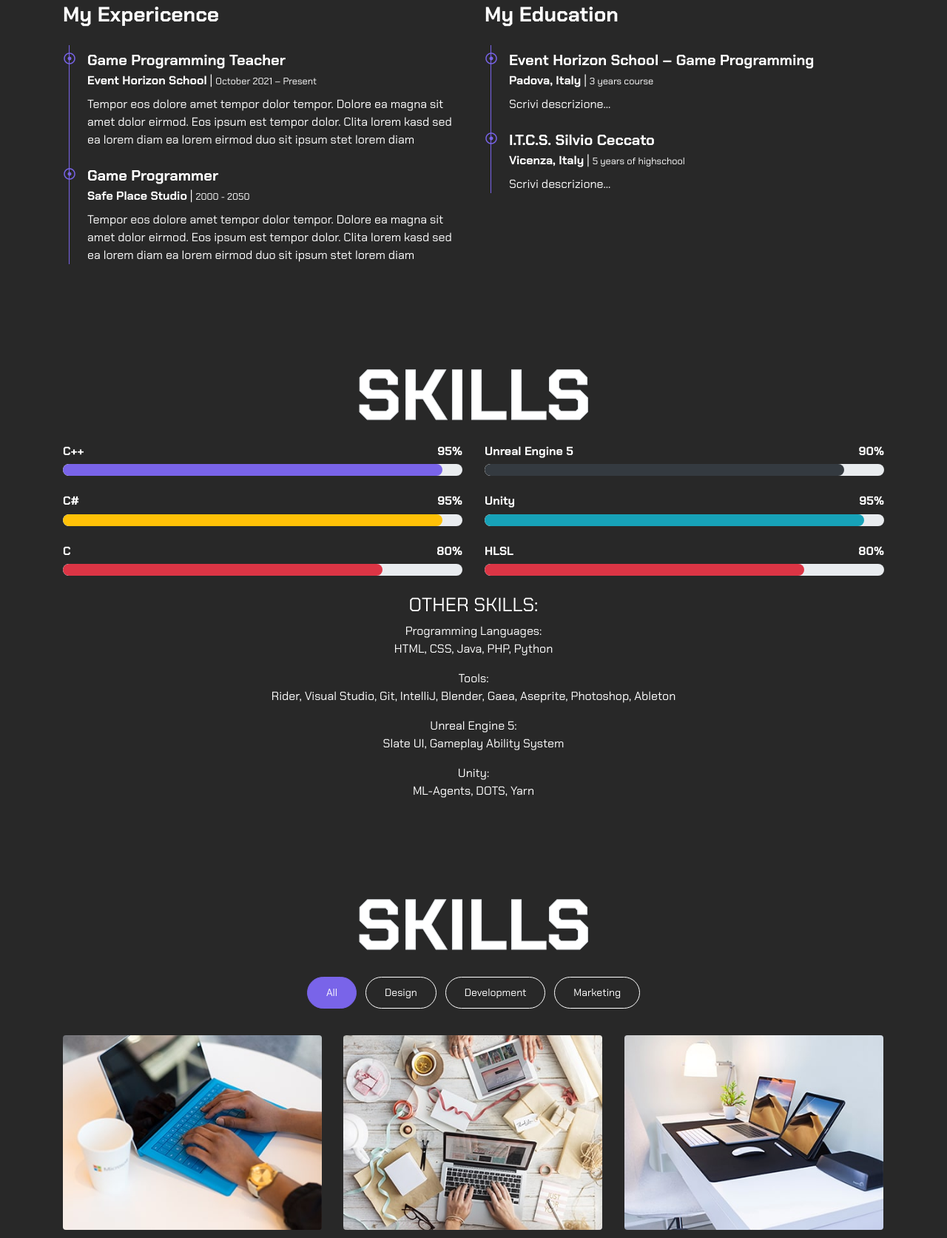
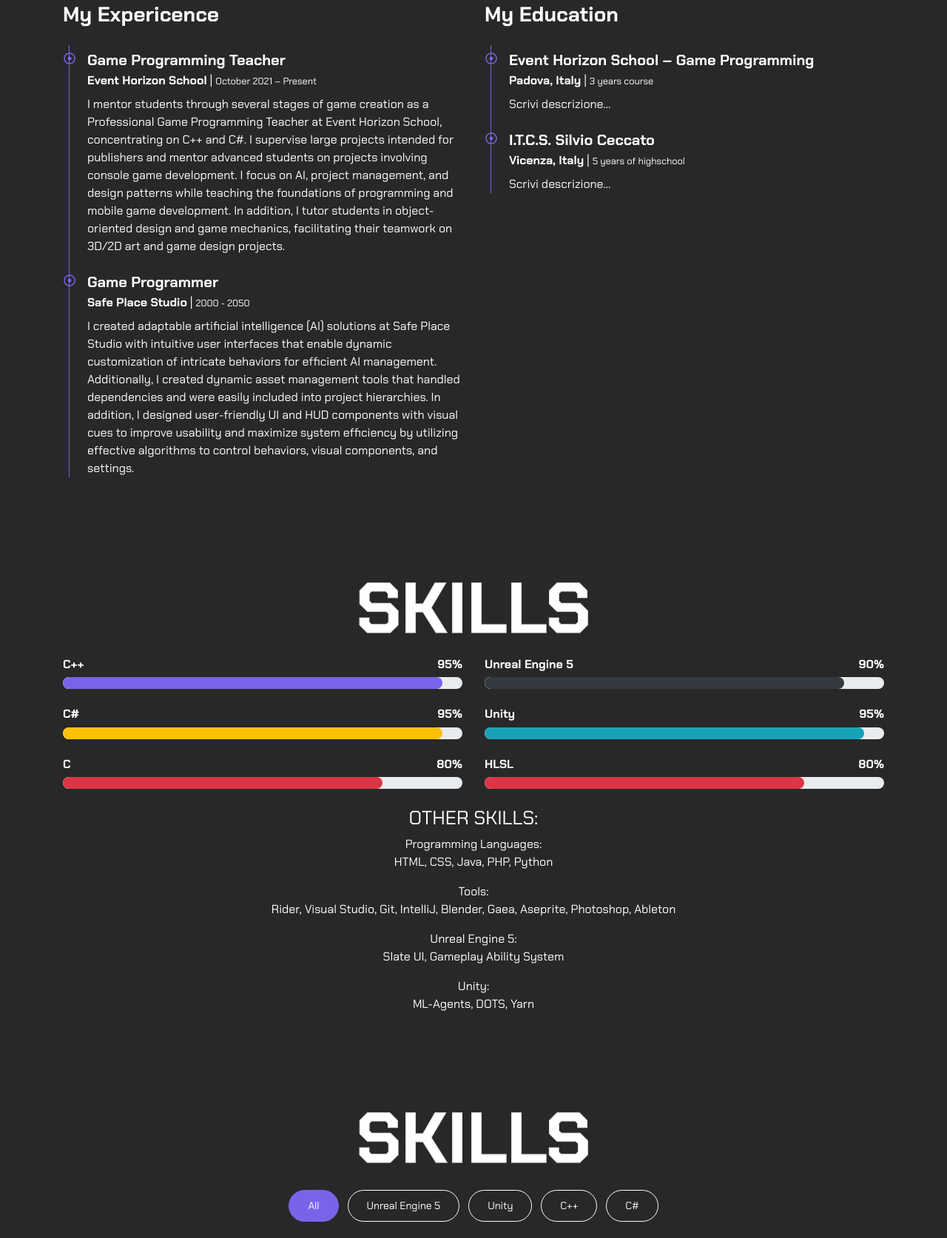
Before and after one commit to DeadlyLevi/Portfolio, a plain HTML site: page index.html in a window 1280 px wide. Shown: the part 1816-3489 px from the top of the page at 74% size. Drawn offline with nearby package versions, Linux system fonts and the light colour scheme.

Commit message:
Text Fixes

```diff
--- a/index.html
+++ b/index.html
@@ -150,13 +150,22 @@
                             <i class="far fa-dot-circle text-primary position-absolute" style="top: 2px; left: -32px;"></i>
                             <h5 class="font-weight-bold mb-1">Game Programming Teacher</h5>
                             <p class="mb-2"><strong>Event Horizon School</strong> | <small>October 2021 – Present</small></p>
-                            <p>Tempor eos dolore amet tempor dolor tempor. Dolore ea magna sit amet dolor eirmod. Eos ipsum est tempor dolor. Clita lorem kasd sed ea lorem diam ea lorem eirmod duo sit ipsum stet lorem diam</p>
+                            <p>
+                                I mentor students through several stages of game creation as a Professional Game Programming Teacher at Event Horizon School,
+                                concentrating on C++ and C#. I supervise large projects intended for publishers and mentor advanced students on projects involving console game development.
+                                I focus on AI, project management, and design patterns while teaching the foundations of programming and mobile game development.
+                                In addition, I tutor students in object-oriented design and game mechanics, facilitating their teamwork on 3D/2D art and game design projects.
+                            </p>
                         </div>
                         <div class="position-relative mb-4">
                             <i class="far fa-dot-circle text-primary position-absolute" style="top: 2px; left: -32px;"></i>
                             <h5 class="font-weight-bold mb-1">Game Programmer</h5>
                             <p class="mb-2"><strong>Safe Place Studio</strong> | <small>2000 - 2050</small></p>
-                            <p>Tempor eos dolore amet tempor dolor tempor. Dolore ea magna sit amet dolor eirmod. Eos ipsum est tempor dolor. Clita lorem kasd sed ea lorem diam ea lorem eirmod duo sit ipsum stet lorem diam</p>
+                            <p>
+                                I created adaptable artificial intelligence (AI) solutions at Safe Place Studio with intuitive user interfaces that enable dynamic customization of intricate behaviors for efficient AI management.
+                                Additionally, I created dynamic asset management tools that handled dependencies and were easily included into project hierarchies.
+                                In addition, I designed user-friendly UI and HUD components with visual cues to improve usability and maximize system efficiency by utilizing effective algorithms to control behaviors, visual components, and settings.
+                            </p>
                         </div>
                     </div>
                 </div>
@@ -332,9 +341,10 @@
                 <div class="col-12 text-center mb-2">
                     <ul class="list-inline mb-4" id="portfolio-flters">
                         <li class="btn btn-sm btn-outline-primary m-1 active"  data-filter="*">All</li>
-                        <li class="btn btn-sm btn-outline-primary m-1" data-filter=".first">Design</li>
-                        <li class="btn btn-sm btn-outline-primary m-1" data-filter=".second">Development</li>
-                        <li class="btn btn-sm btn-outline-primary m-1" data-filter=".third">Marketing</li>
+                        <li class="btn btn-sm btn-outline-primary m-1" data-filter=".first">Unreal Engine 5</li>
+                        <li class="btn btn-sm btn-outline-primary m-1" data-filter=".second">Unity</li>
+                        <li class="btn btn-sm btn-outline-primary m-1" data-filter=".third">C++</li>
+                        <li class="btn btn-sm btn-outline-primary m-1" data-filter=".fourth">C#</li>
                     </ul>
                 </div>
             </div>
```
